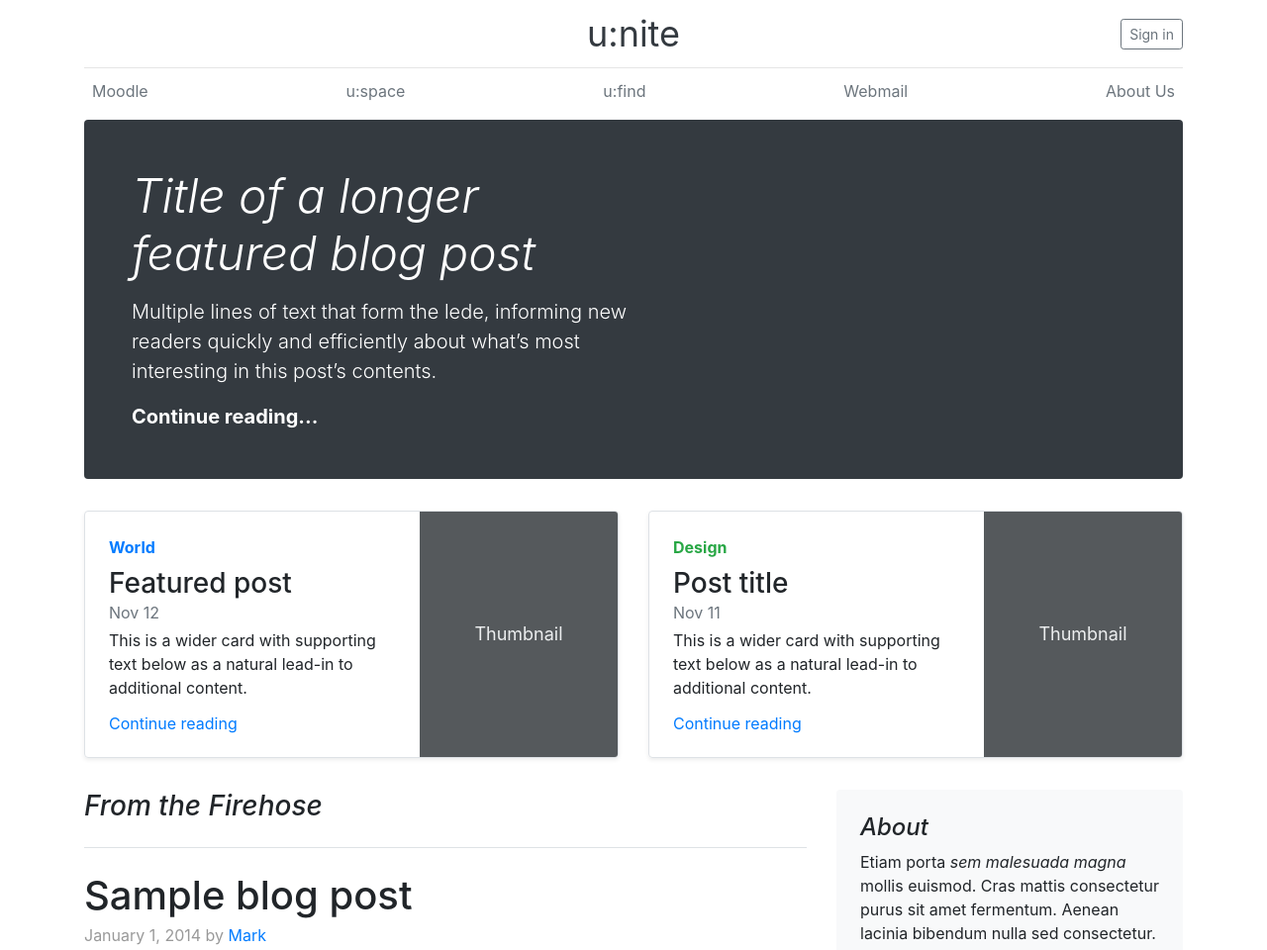
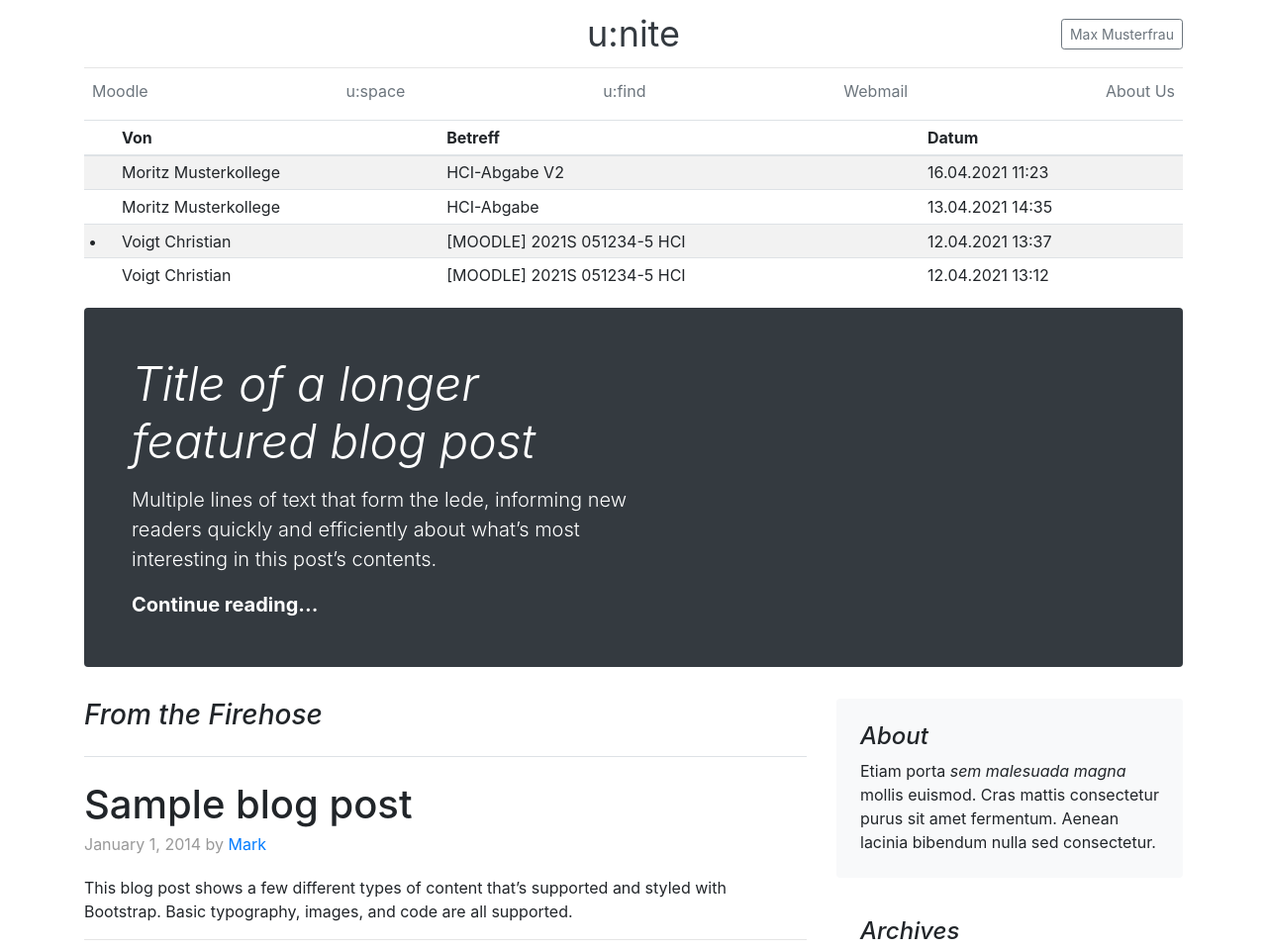
Before and after one commit to leomaro/G1_PM_unite, a plain HTML site: page subpages/webmail.html in a window 1280 px wide. Shown: the top 960 px of the page at 99% size. Drawn offline with Linux system fonts and the light colour scheme.

Commit message:
Tabelle einfügen
Statische Tabelle mit Emails im Webmail eingefügt

```diff
--- a/subpages/webmail.html
+++ b/subpages/webmail.html
@@ -48,7 +48,7 @@
                                     </div>
                                     <div class="col-4 d-flex justify-content-end align-items-center">
 
-                                            <a class="btn btn-sm btn-outline-secondary" href="#">Sign in</a>
+                                            <a class="btn btn-sm btn-outline-secondary" href="profil.html">Max Musterfrau</a>
                                     </div>
                                 </div>
                         </header>
@@ -63,6 +63,45 @@
                         </nav>
                 </div>
 
+                <div class="table-responsive">
+                        <table class="table table-striped table-sm">
+                                <thead>
+                                        <tr>
+                                                <th> </th>
+                                                <th>Von</th>
+                                                <th>Betreff</th>
+                                                <th>Datum</th>
+                                        </tr>
+                                </thead>
+                                <tbody>
+                                        <tr>
+                                                <td> </td>
+                                                <td>Moritz Musterkollege</td>
+                                                <td>HCI-Abgabe V2</td>
+                                                <td>16.04.2021 11:23</td>
+                                        </tr>
+                                        <tr>
+                                                <td> </td>
+                                                <td>Moritz Musterkollege</td>
+                                                <td>HCI-Abgabe</td>
+                                                <td>13.04.2021 14:35</td>
+                                        </tr>
+                                        <tr>
+                                                <td><b>•</b></td>
+                                                <td>Voigt Christian</td>
+                                                <td>[MOODLE] 2021S 051234-5 HCI</td>
+                                                <td>12.04.2021 13:37</td>
+                                        </tr>
+                                        <tr>
+                                                <td></td>
+                                                <td>Voigt Christian</td>
+                                                <td>[MOODLE] 2021S 051234-5 HCI</td>
+                                                <td>12.04.2021 13:12</td>
+                                        </tr>
+                                </tbody>
+                        </table>
+                </div>
+
                 <div class="jumbotron p-4 p-md-5 text-white rounded bg-dark">
                         <div class="col-md-6 px-0">
                                 <h1 class="display-4 font-italic">Title of a longer featured blog post</h1>
@@ -70,37 +109,6 @@
                                 <p class="lead mb-0"><a href="#" class="text-white font-weight-bold">Continue reading...</a></p>
                         </div>
                 </div>
-
-                        <div class="row mb-2">
-                                <div class="col-md-6">
-                                        <div class="row no-gutters border rounded overflow-hidden flex-md-row mb-4 shadow-sm h-md-250 position-relative">
-                                                <div class="col p-4 d-flex flex-column position-static">
-                                                        <strong class="d-inline-block mb-2 text-primary">World</strong>
-                                                        <h3 class="mb-0">Featured post</h3>
-                                                        <div class="mb-1 text-muted">Nov 12</div>
-                                                        <p class="card-text mb-auto">This is a wider card with supporting text below as a natural lead-in to additional content.</p>
-                                                        <a href="#" class="stretched-link">Continue reading</a>
-                                                </div>
-                                                <div class="col-auto d-none d-lg-block">
-                                                        <svg class="bd-placeholder-img" width="200" height="250" xmlns="http://www.w3.org/2000/svg" preserveAspectRatio="xMidYMid slice" focusable="false" role="img" aria-label="Placeholder: Thumbnail"><title>Placeholder</title><rect width="100%" height="100%" fill="#55595c"/><text x="50%" y="50%" fill="#eceeef" dy=".3em">Thumbnail</text></svg>
-                                                </div>
-                                        </div>
-                                </div>
-                                <div class="col-md-6">
-                                        <div class="row no-gutters border rounded overflow-hidden flex-md-row mb-4 shadow-sm h-md-250 position-relative">
-                                                <div class="col p-4 d-flex flex-column position-static">
-                                                        <strong class="d-inline-block mb-2 text-success">Design</strong>
-                                                        <h3 class="mb-0">Post title</h3>
-                                                        <div class="mb-1 text-muted">Nov 11</div>
-                                                        <p class="mb-auto">This is a wider card with supporting text below as a natural lead-in to additional content.</p>
-                                                        <a href="#" class="stretched-link">Continue reading</a>
-                                                </div>
-                                                <div class="col-auto d-none d-lg-block">
-                                                        <svg class="bd-placeholder-img" width="200" height="250" xmlns="http://www.w3.org/2000/svg" preserveAspectRatio="xMidYMid slice" focusable="false" role="img" aria-label="Placeholder: Thumbnail"><title>Placeholder</title><rect width="100%" height="100%" fill="#55595c"/><text x="50%" y="50%" fill="#eceeef" dy=".3em">Thumbnail</text></svg>
-                                                </div>
-                                        </div>
-                                </div>
-                        </div>
                 </div>
 
                 <main role="main" class="container">
@@ -111,6 +119,8 @@
                                         </h3>
 
                                         <div class="blog-post">
+
+
                                                 <h2 class="blog-post-title">Sample blog post</h2>
                                                         <p class="blog-post-meta">January 1, 2014 by <a href="#">Mark</a></p>
                                                         <p>This blog post shows a few different types of content that’s supported and styled with Bootstrap. Basic typography, images, and code are all supported.</p>
@@ -142,31 +152,8 @@
                                                         <p>Cras mattis consectetur purus sit amet fermentum. Sed posuere consectetur est at lobortis.</p>
                                         </div><!-- /.blog-post -->
 
-                                        <div class="blog-post">
-                                                <h2 class="blog-post-title">Another blog post</h2>
-                                                <p class="blog-post-meta">December 23, 2013 by <a href="#">Jacob</a></p>
 
-                                                <p>Cum sociis natoque penatibus et magnis <a href="#">dis parturient montes</a>, nascetur ridiculus mus. Aenean eu leo quam. Pellentesque ornare sem lacinia quam venenatis vestibulum. Sed posuere consectetur est at lobortis. Cras mattis consectetur purus sit amet fermentum.</p>
-                                                <blockquote>
-                                                        <p>Curabitur blandit tempus porttitor. <strong>Nullam quis risus eget urna mollis</strong> ornare vel eu leo. Nullam id dolor id nibh ultricies vehicula ut id elit.</p>
-                                                </blockquote>
-                                                <p>Etiam porta <em>sem malesuada magna</em> mollis euismod. Cras mattis consectetur purus sit amet fermentum. Aenean lacinia bibendum nulla sed consectetur.</p>
-                                                <p>Vivamus sagittis lacus vel augue laoreet rutrum faucibus dolor auctor. Duis mollis, est non commodo luctus, nisi erat porttitor ligula, eget lacinia odio sem nec elit. Morbi leo risus, porta ac consectetur ac, vestibulum at eros.</p>
-                                        </div><!-- /.blog-post -->
 
-                                        <div class="blog-post">
-                                                <h2 class="blog-post-title">New feature</h2>
-                                                <p class="blog-post-meta">December 14, 2013 by <a href="#">Chris</a></p>
-
-                                                <p>Cum sociis natoque penatibus et magnis dis parturient montes, nascetur ridiculus mus. Aenean lacinia bibendum nulla sed consectetur. Etiam porta sem malesuada magna mollis euismod. Fusce dapibus, tellus ac cursus commodo, tortor mauris condimentum nibh, ut fermentum massa justo sit amet risus.</p>
-                                                <ul>
-                                                        <li>Praesent commodo cursus magna, vel scelerisque nisl consectetur et.</li>
-                                                        <li>Donec id elit non mi porta gravida at eget metus.</li>
-                                                        <li>Nulla vitae elit libero, a pharetra augue.</li>
-                                                </ul>
-                                                <p>Etiam porta <em>sem malesuada magna</em> mollis euismod. Cras mattis consectetur purus sit amet fermentum. Aenean lacinia bibendum nulla sed consectetur.</p>
-                                                <p>Donec ullamcorper nulla non metus auctor fringilla. Nulla vitae elit libero, a pharetra augue.</p>
-                                        </div><!-- /.blog-post -->
 
                                         <nav class="blog-pagination">
                                                 <a class="btn btn-outline-primary" href="#">Older</a>
```
